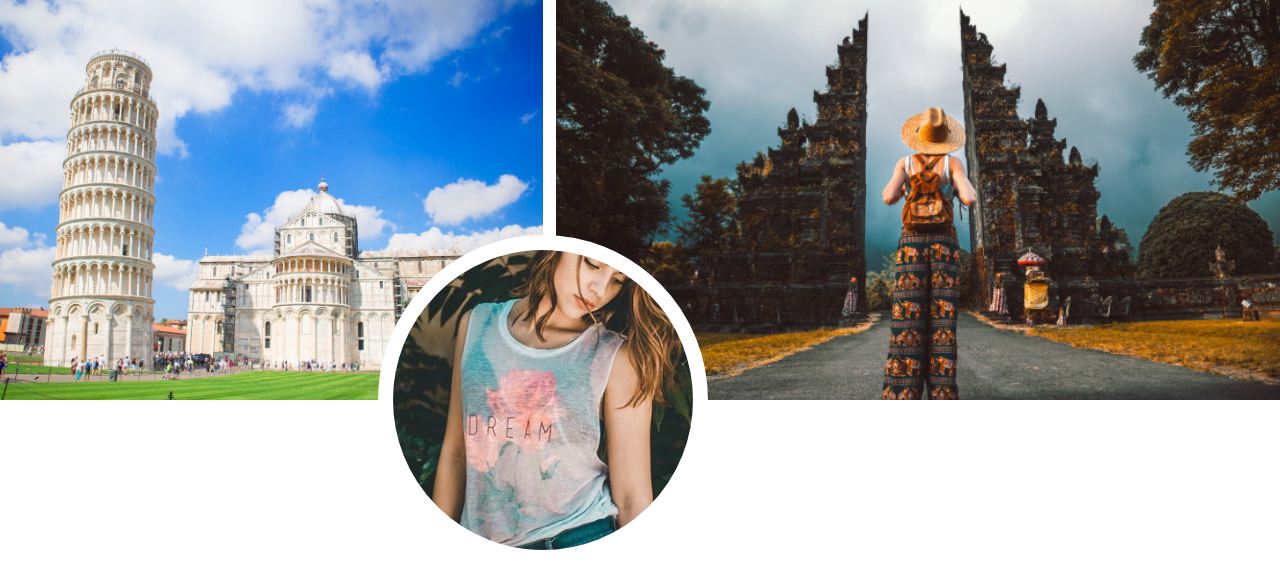
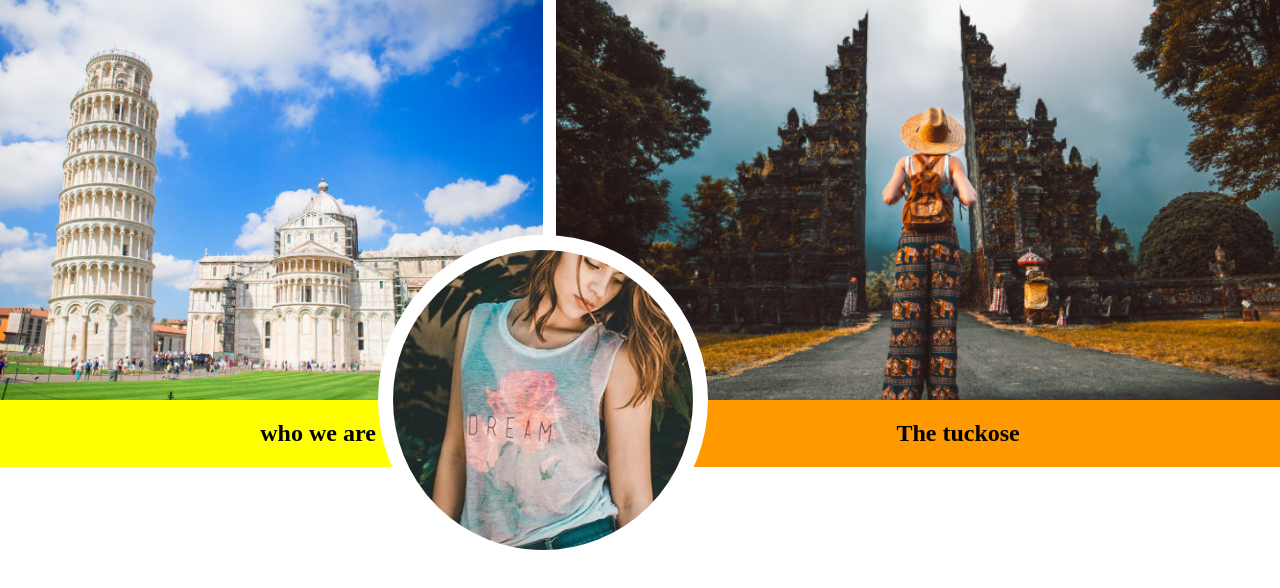
Before and after one commit to Tushara00/landingPage, a plain HTML site: page index.html in a window 1280 px wide. Drawn offline with Linux system fonts and the light colour scheme.

Commit message:
update
dfgvdrg

```diff
--- a/index.html
+++ b/index.html
@@ -9,6 +9,7 @@
 
 </head>
 <body>
+    <div class="main">
         <div class="container">
             <div class="first">
                 <img src="images/g-5.jpg">
@@ -18,5 +19,15 @@
             </div>
     </div>
 
+    <div class="introduce">
+        <div class="first-intro">
+            <h2>who we are</h2>
+        </div>
+         <div class="second-intro">
+            <h2>The tuckose</h2>
+        </div>
+    </div>
+    <div>
+
 </body>
 </html>
--- a/style.css
+++ b/style.css
@@ -82,3 +82,31 @@ img{
 }
 
 }
+
+.first-intro{
+  background:yellow;
+  flex-grow: 1;
+  text-align: center;
+}
+
+.second-intro{
+  background:rgb(255, 153, 0);
+  flex-grow: 1;
+  text-align: center;
+}
+.introduce{
+  display:flex;
+}
+
+@media only screen and (max-width: 768px) {
+  .introduce{
+    flex-direction: column;
+
+    z-index: 2000;
+  }
+  .first-intro,
+  .second-intro{
+    width:100%;
+
+  }
+}
```
Lines whose indentation alone changed are shown as unchanged.
